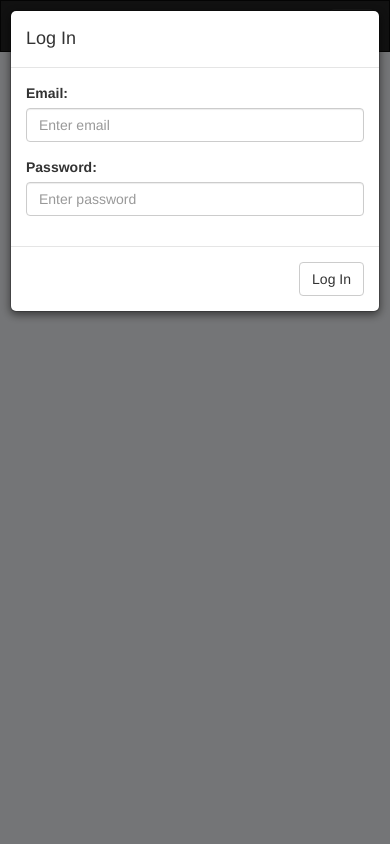
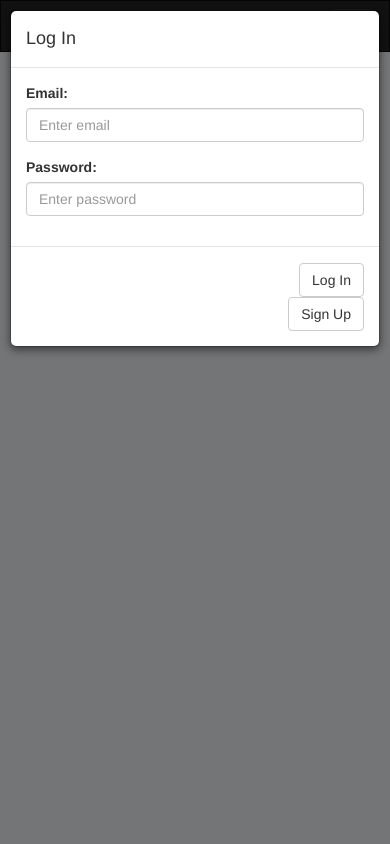
Before and after one commit to jliang92/feedback_wireframe, a PHP site: page / in a window 390 px wide. Run offline with PHP 8.4, Linux system fonts and the light colour scheme.

Commit message:
added signup form

```diff
--- a/index.php
+++ b/index.php
@@ -19,16 +19,17 @@ and open the template in the editor.
         include 'web_components/bootstrap_navbar.html';
         ?>
         <div class="container">
-          <!--  <button type="button" class="btn btn-info btn-lg" data-toggle="modal" data-target="#myModal">Click to Proceed</button>-->
+            <!--  <button type="button" class="btn btn-info btn-lg" data-toggle="modal" data-target="#myModal">Click to Proceed</button>-->
 
             <!-- Modal -->
             <div class="modal fade" id="myModal" role="dialog">
                 <div class="modal-dialog">
                     <div class="modal-content">
                         <div class="modal-header">
-                           <!-- <button type="button" class="close" data-dismiss="modal">&times;</button>-->
+                            <!-- <button type="button" class="close" data-dismiss="modal">&times;</button>-->
                             <h4 class="modal-title">Log In</h4>
-                        </div><form class="form-horizontal" action="web_pages/home.php" role="form">
+                        </div>
+                        <form class="form-horizontal" action="web_pages/home.php" role="form">
                             <div class="modal-body">
                                 <div class="form-group">
                                     <label class="control-label col-md-4" for="email">Email:</label>
@@ -42,9 +43,25 @@ and open the template in the editor.
                                         <input type="password" class="form-control" id="pwd" placeholder="Enter password" required>
                                     </div>
                                 </div>
+                                <div  id="confirm_password" class="form-group">
+                                    <label class="control-label col-md-4" for="pwd">Confirm Password:</label>
+                                    <div class="col-sm-6">
+                                        <input type="password" class="form-control" id="pwd" placeholder="Re-enter password" required>
+                                    </div>
+                                </div>
                             </div>
                             <div class="modal-footer">
-                                <button type="submit" class="btn btn-default">Log In</button>
+                                <div class="row">
+                                    <div class="col-md-3"></div>
+                                    <div class="col-md-3"><button id="login" type="submit" class="btn btn-default">Log In</button></div>
+                                    <div class="col-md-3">
+                                        <button id="display_signup" type="button" class="btn btn-default">Sign Up</button>
+                                        <button id="submit_signup" type="submit" class="btn btn-default">Sign up</button>
+                                    </div>
+                                </div>
+
+
+
                                 <!-- <button type="button" class="btn btn-default" data-dismiss="modal">Close</button>-->
                             </div>
                         </form>
@@ -64,6 +81,19 @@ and open the template in the editor.
                 $('#myModal').modal('show');
                 $('#log_out').hide();
 
+                $("#display_signup").show();
+                $("#submit_signup").hide();
+                $("#confirm_password").hide();
+
+                $("#display_signup").click(function () {
+                    $("#display_signup").hide();
+                    $("#submit_signup").show();
+                    $("#login").hide();
+                    $("#confirm_password").show();
+
+
+                });
+
             });
         </script>
     </body>
--- a/web_pages/create_survey.php
+++ b/web_pages/create_survey.php
@@ -30,7 +30,7 @@ and open the template in the editor.
                             <input type="text" id="survey_title" class="form-control" placeholder="Enter title" required>
                         </div>
                         <div class="col-md-3">
-                            <input type="number"  class="form-control" placeholder="Enter number of timepoints" required>
+                            <input type="number" min="1" class="form-control" placeholder="Enter number of timepoints" required>
                         </div>
                         <div class="col-md-2">
                             <button id="start_create_survey" class="btn btn-block btn-primary" data-placement="bottom" title="Click to start making the survey">Create Survey</button>
```
Also changed, not shown: web_pages/survey_stats.php (+5 -4 lines), web_pages/take_survey.php (+10 -3 lines).
